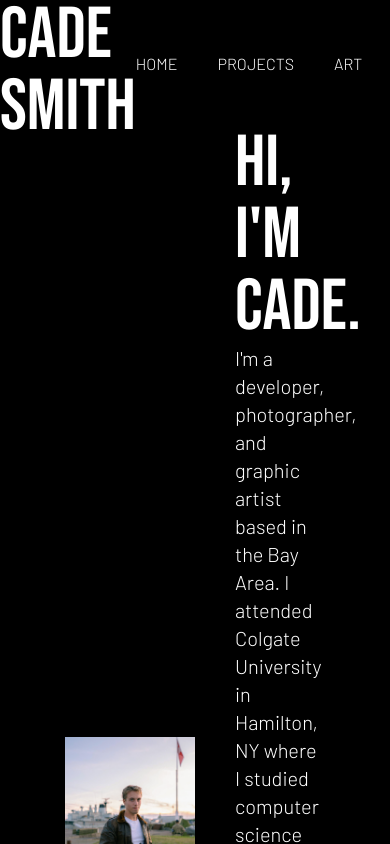
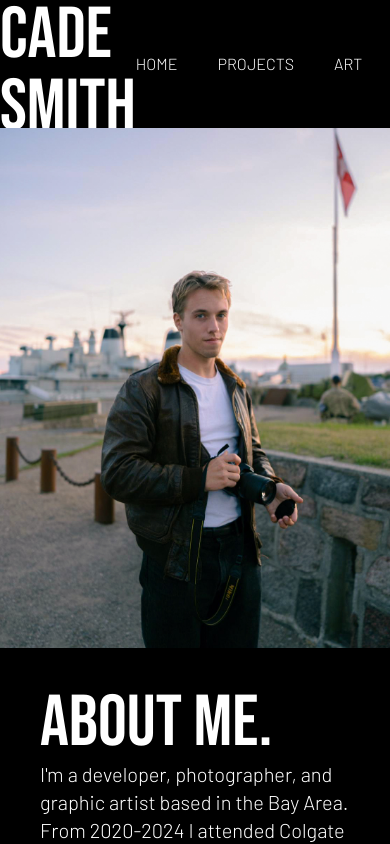
Before and after one commit to cadesmith/PortfolioSite, a Next.js app: page /about in a window 390 px wide. Shown: the top 844 px of the page. Built offline with nearby package versions, Linux system fonts and the light colour scheme.

Commit message:
added breakpoints on about page

```diff
--- a/app/about/page.tsx
+++ b/app/about/page.tsx
@@ -7,8 +7,8 @@ const bebas = Bebas_Neue({ weight: "400", subsets: ["latin"] })
 export default function About() {
     return (
       <main>
-        <div className="flex justify-center">
-          <div className="flex w-1/3">
+        <div className="grid justify-items-center xl:flex xl:justify-center">
+          <div className="xl:w-1/3">
             <Image
               src={Portrait}
               alt=''
@@ -18,12 +18,12 @@ export default function About() {
               }}
             />
           </div>
-          <div className="flex flex-col w-1/3 pl-10 mt-auto mb-28">
+          <div className="grid mt-10 xl:flex md:flex-col xl:w-1/3 pl-10 xl:mt-auto mb-28">
             <div className="">
-              <h1 className={bebas.className}>Hi, I'm Cade.</h1>
+              <h1 className={bebas.className}>ABOUT ME.</h1>
             </div>
             <div className='text-xl'>
-              <p>I'm a developer, photographer, and graphic artist based in the Bay Area. I attended Colgate University in Hamilton, NY
+              <p>I'm a developer, photographer, and graphic artist based in the Bay Area. From 2020-2024 I attended Colgate University in Hamilton, NY
               where I studied computer science and art history. Now I build responsive, effective web applications. When I'm not coding,
               you can find me hiking, mountain biking, or spending time with my three dogs.
               </p>
```
